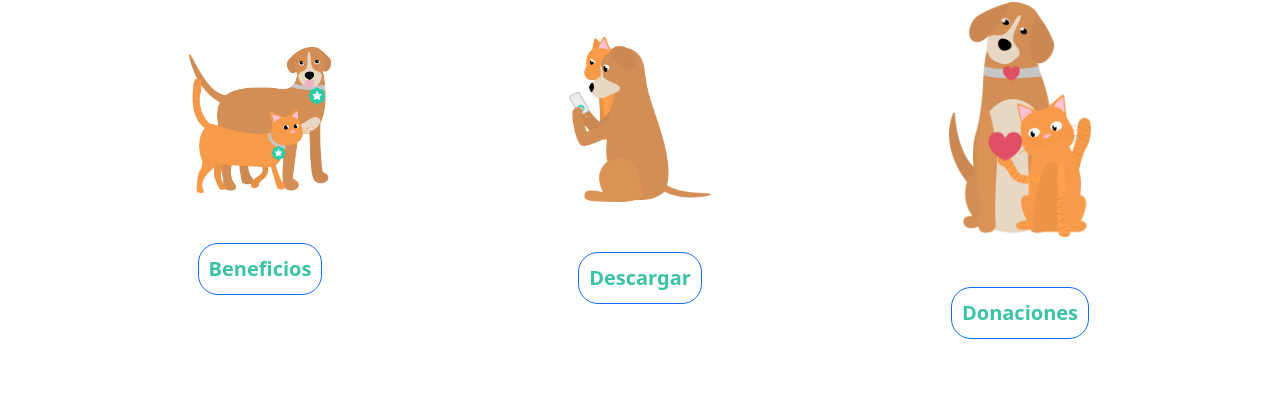
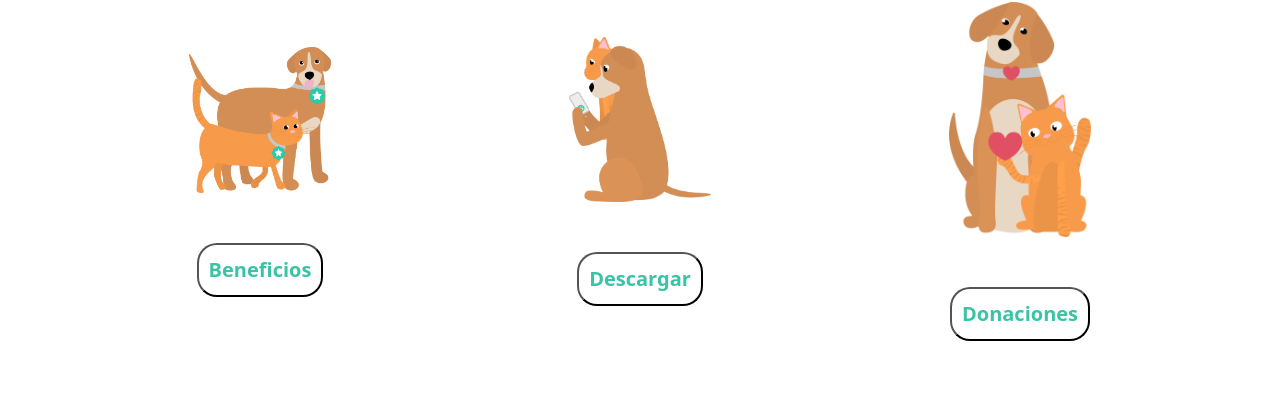
Before and after one commit to JereMera/Proyecto-Coder, a website: page vistas/atajos.html in a window 1280 px wide. Shown: the part 180-587 px from the top of the page. Drawn offline with nearby package versions, Linux system fonts and the light colour scheme.

Commit message:
entrega-final

```diff
--- a/sass/parciales/_atajos.scss
+++ b/sass/parciales/_atajos.scss
@@ -57,19 +57,22 @@
 
   }
 
-  & button {
-    margin-top: 30px;
-    margin-bottom: 70px;
-    font-size: 20px;
-    border-radius: 20px;
-    padding: 10px;
-    background-color: map-get($colores, "blanco");
-    cursor: pointer;
-    color: map-get($colores, "verde");
-    font-weight: bold;
-
+  & foto{
+    width: 10%;
   }
 }
+
+.btn-bd-primary {
+  --bs-btn-font-weight: 600;
+  --bs-btn-color: var(--bs-white);
+  --bs-btn-bg: var(--bd-white);
+  --bs-btn-border-color: var(--bd-white);
+  --bs-btn-border-radius: .5rem;
+  --bs-btn-hover-color: map-get($colores, "verde");
+  --bs-btn-focus-shadow-rgb: var(--bd-verde-rgb);
+  --bs-btn-active-color: var(--bs-btn-hover-color);
+}
+
 
 .article1 {
   grid-area: a;
--- a/sass/parciales/_contacto.scss
+++ b/sass/parciales/_contacto.scss
@@ -6,7 +6,7 @@
     column-gap: 23px;
     justify-content: center;
     align-items: flex-start;
-    font-family: system-ui, -apple-system, BlinkMacSystemFont, 'Segoe UI', Roboto, Oxygen, Ubuntu, Cantarell, 'Open Sans', 'Helvetica Neue', sans-serif;
+    font-family: system-ui, -apple-system, BlinkMacSystemFont, 'Segoe UI', Roboto, Oxygen, Ubuntu, Cantarell, 'Open Sans', 'Helvetica Neue', sans-serif
 
     & h2 {
         font-size: 3vh;
--- a/vistas/atajos.html
+++ b/vistas/atajos.html
@@ -58,17 +58,17 @@
         <div class="row align-items-center">
             <div class="col-4">
                 <img src="../assets/beneficios_1.png" alt="beneficios">
-                <button type="button" class="btn btn-primary">Beneficios</button>
+                <button type="button" class="btn-bd-primary">Beneficios</button>
 
             </div>
             <div class="col-4">
                 <img src="../assets/descarga_1.png" alt="descargar">
-                <button type="button" class="btn btn-primary">Descargar</button>
+                <button type="button" class="btn-bd-primary">Descargar</button>
 
             </div>
             <div class="col-4">
-                <img class="foto" src="../assets/donaciones_1.png" alt="donaciones">
-                <button type="button" class="btn btn-primary row">Donaciones</button>
+                <img class="foto"  src="../assets/donaciones_1.png" alt="donaciones">
+                <button type="button" class="btn-bd-primary">Donaciones</button>
 
             </div>
             </section>
```
Also changed, not shown: index.html (+2 -2 lines), css/estilos.css, package.json (line endings or trailing spaces), sass/main.css, 3 other files.
